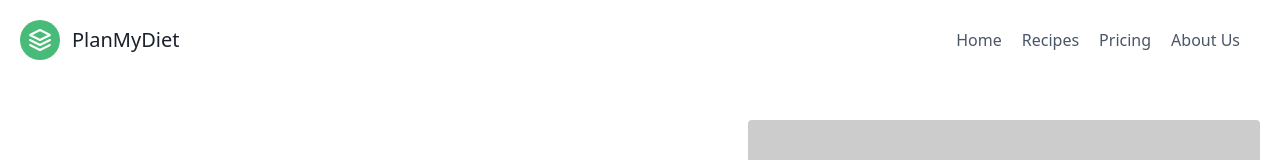
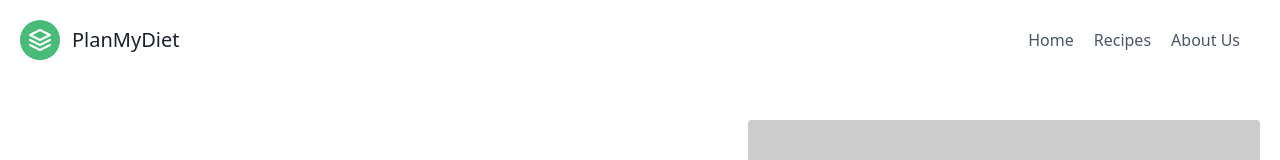
Before and after one commit to cenavice/planmydiet, a React (Create React App) app: page / in a window 1280 px wide. Shown: the top 160 px of the page. Built offline with nearby package versions, Linux system fonts and the light colour scheme.

Commit message:
hide pricing

```diff
--- a/src/components/header.component.js
+++ b/src/components/header.component.js
@@ -17,7 +17,7 @@ export default class Header extends Component {
                     <nav className="md:ml-auto flex flex-wrap items-center text-base justify-center">
                         <Link to="/" className="mr-5 hover:text-gray-900 cursor-pointe">Home</Link>
                         <Link to="/recipes" className="mr-5 hover:text-gray-900 cursor-pointe">Recipes</Link>
-                        <Link to="/pricing" className="mr-5 hover:text-gray-900 cursor-pointe">Pricing</Link>
+                        {/* <Link to="/pricing" className="mr-5 hover:text-gray-900 cursor-pointe">Pricing</Link> */}
                         <Link to="/about" className="mr-5 hover:text-gray-900 cursor-pointe">About Us</Link>
                     </nav>
                 </div>
```
